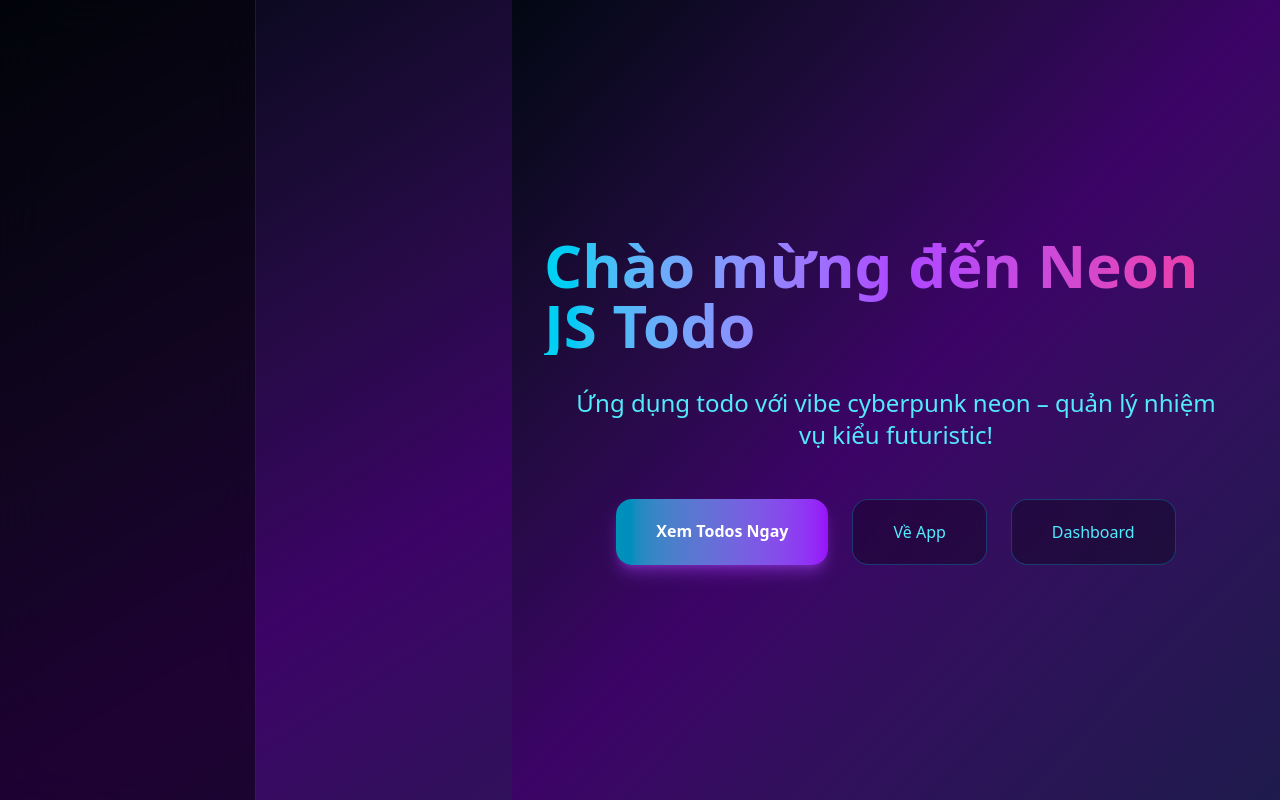
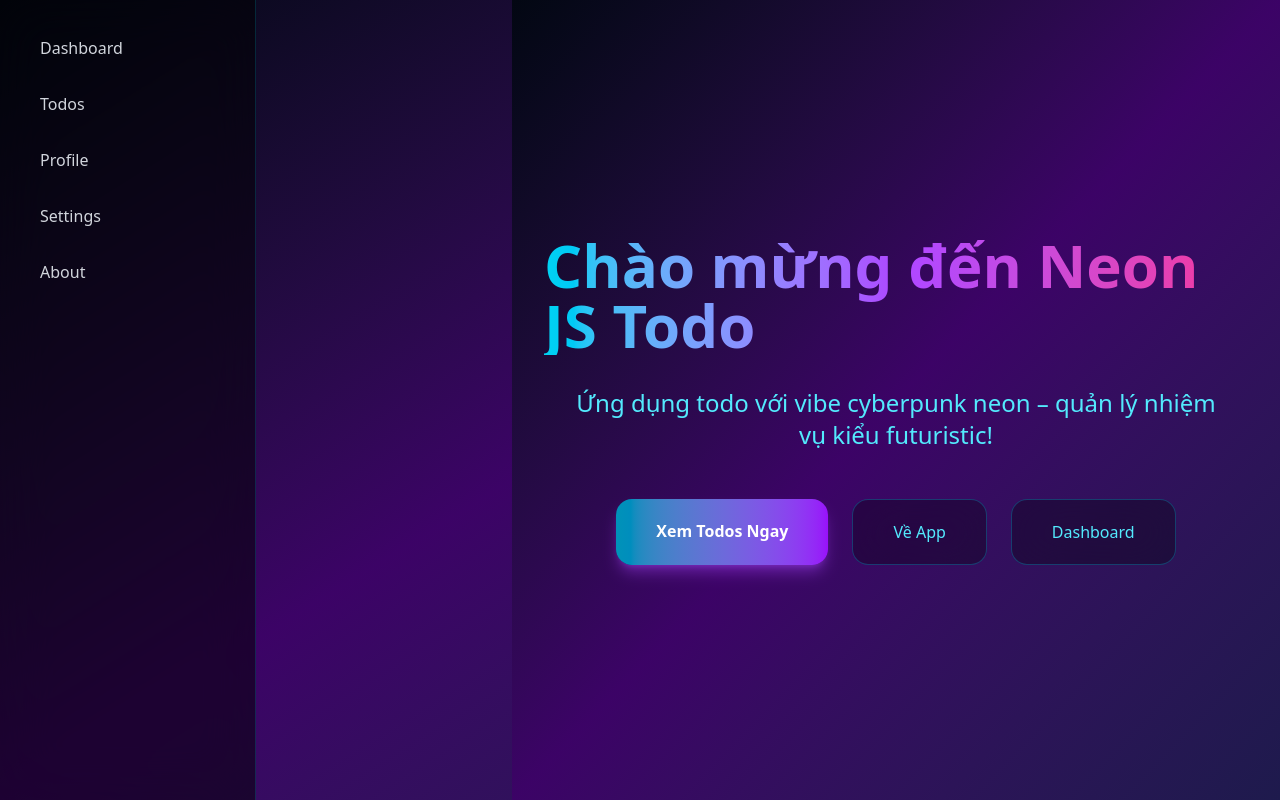
Before and after one commit to phxbinh/NextDemo, a Next.js app: page / in a window 1280 px wide. Built offline with nearby package versions, Linux system fonts and the light colour scheme.

Commit message:
Update links.ts

```diff
--- a/src/components/links.ts
+++ b/src/components/links.ts
@@ -1,7 +1,7 @@
 export const sidebarLinks = [
-    { name: 'Dashboard', href: '/dashboard' },
-    { name: 'Todos', href: '/todos' },
-    { name: 'Profile', href: '/profile' },
-    { name: 'Settings', href: '/settings' },
-    { name: 'About', href: '/about' },
+    { name: 'Dashboard', href: '/dashboard', showInSidebar: true },
+    { name: 'Todos', href: '/todos', showInSidebar: true },
+    { name: 'Profile', href: '/profile', showInSidebar: true },
+    { name: 'Settings', href: '/settings', showInSidebar: true },
+    { name: 'About', href: '/about', showInSidebar: true },
   ];
```
